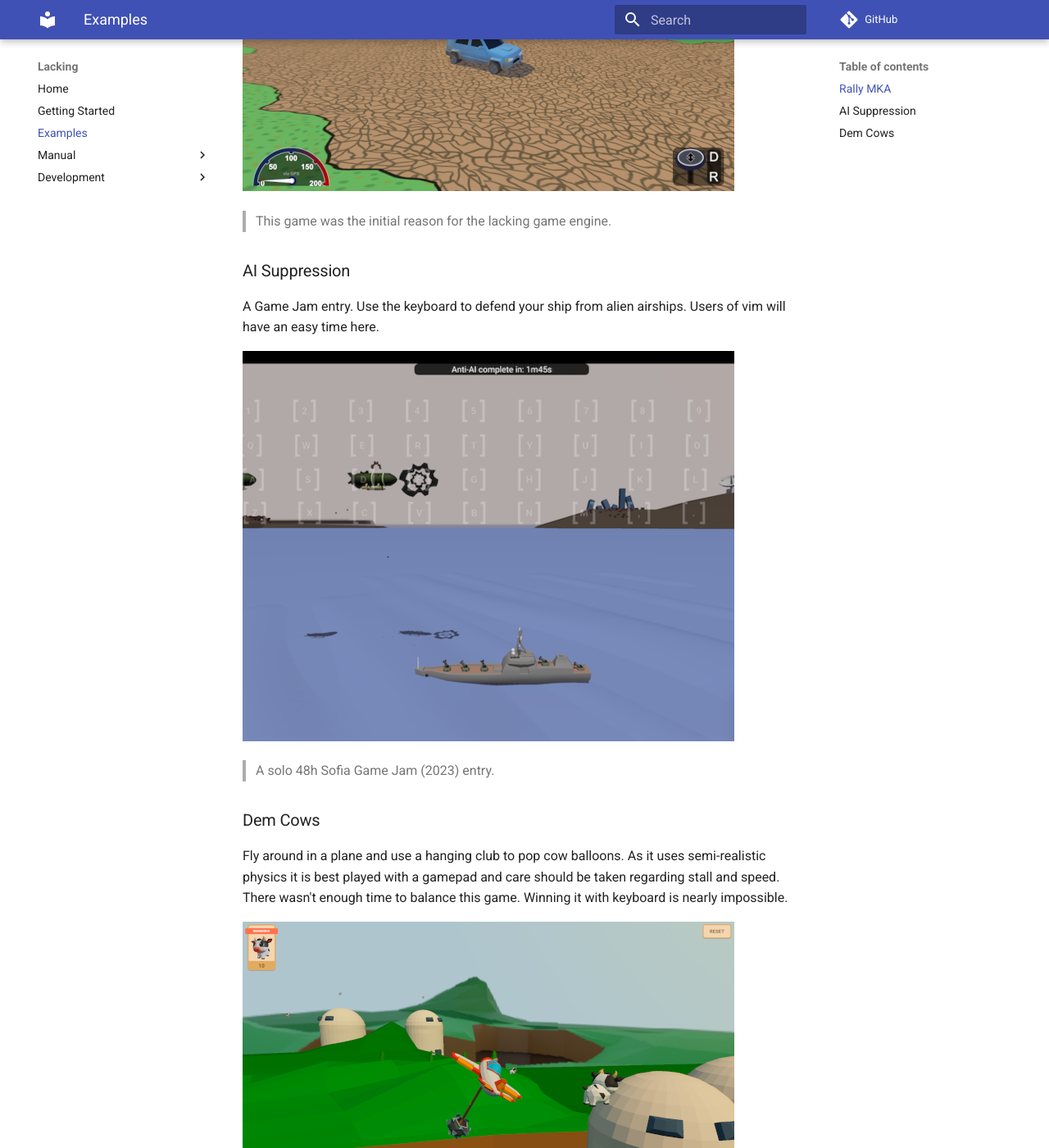
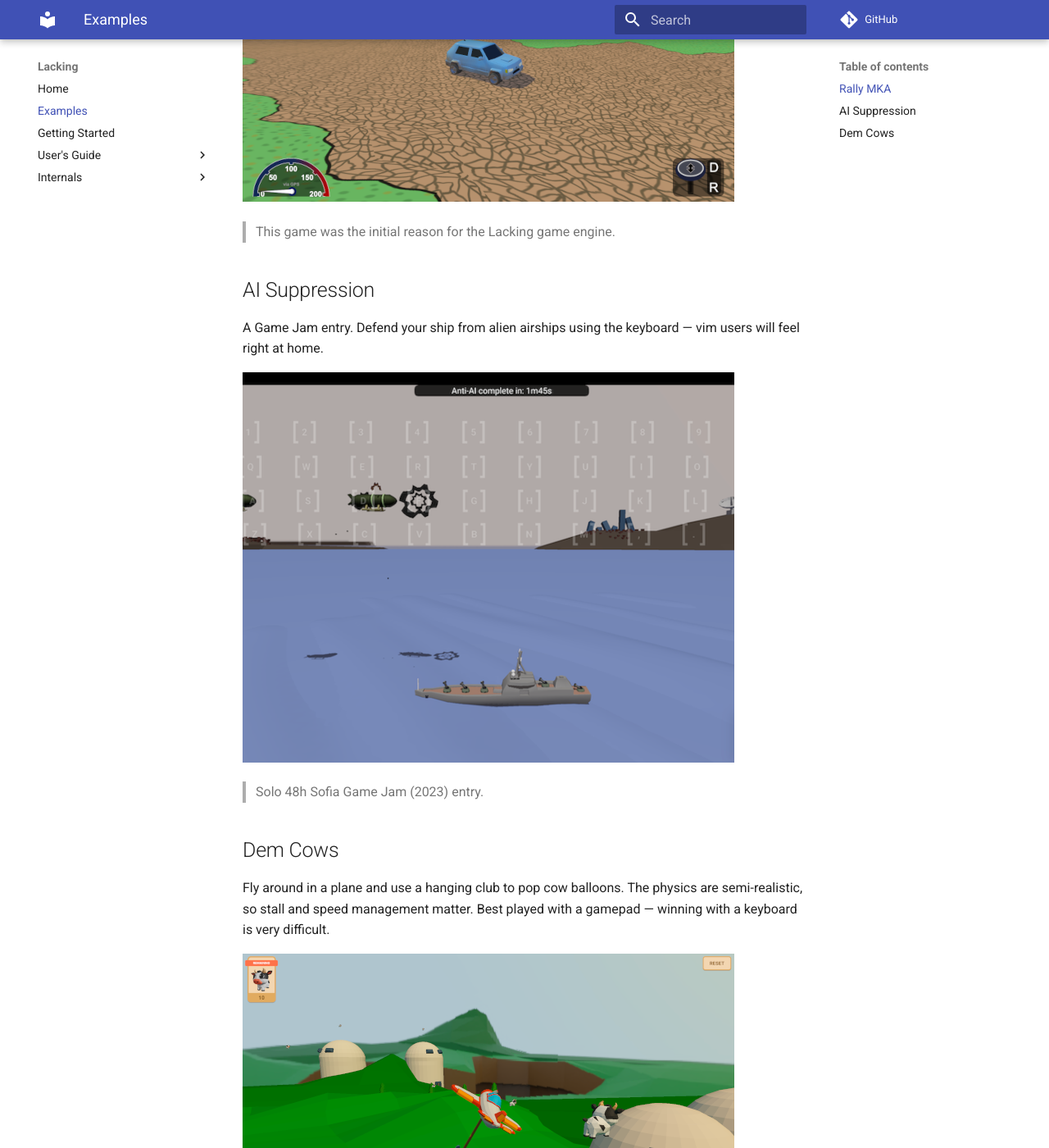
Before and after one commit to mokiat/lacking, an MkDocs documentation site: the page built from docs/examples.md, in a window 1280 px wide and 1400 px high, scrolled down 455 px. Shown: the whole window at 82% size. Built offline with MkDocs 1.6.1 and Material for MkDocs 9.7.7, drawn with Linux system fonts in a browser that asks for light colours; comment, search, counter and statistics services are not loaded; some of the changed text lies outside the part shown.

Commit message:
docs: Structure and content improvements

```diff
--- a/docs/examples.md
+++ b/docs/examples.md
@@ -4,29 +4,29 @@
 
 # Examples
 
-Following are some example games and apps made with Lacking.
+Games and apps built with Lacking:
 
-### Rally MKA
+## Rally MKA
 
 Drive around in a car with no particular purpose except to zone out.
 Best played with keyboard or mouse. The gamepad option is hard.
 
 [![Rally MKA](./images/example-rally-mka.png)](https://mokiat.itch.io/rally-mka)
 
-> This game was the initial reason for the lacking game engine.
+> This game was the initial reason for the Lacking game engine.
 
-### AI Suppression
+## AI Suppression
 
-A Game Jam entry. Use the keyboard to defend your ship from alien airships. Users of vim will have an easy time here.
+A Game Jam entry. Defend your ship from alien airships using the keyboard — vim users will feel right at home.
 
 [![AI Suppression](./images/example-ai-suppression.png)](https://mokiat.itch.io/ai-suppression)
 
-> A solo 48h Sofia Game Jam (2023) entry.
+> Solo 48h Sofia Game Jam (2023) entry.
 
-### Dem Cows
+## Dem Cows
 
-Fly around in a plane and use a hanging club to pop cow balloons. As it uses semi-realistic physics it is best played with a gamepad and care should be taken regarding stall and speed. There wasn't enough time to balance this game. Winning it with keyboard is nearly impossible.
+Fly around in a plane and use a hanging club to pop cow balloons. The physics are semi-realistic, so stall and speed management matter. Best played with a gamepad — winning with a keyboard is very difficult.
 
 [![Dem Cows](./images/example-dem-cows.png)](https://mokiat.itch.io/dem-cows)
 
-> A duo 48h Hardcore Game Jam (2024) entry.
+> Duo 48h Hardcore Game Jam (2024) entry.
--- a/mkdocs.yml
+++ b/mkdocs.yml
@@ -5,9 +5,9 @@
   name: material
 nav:
   - Home: index.md
+  - Examples: examples.md
   - Getting Started: getting-started.md
-  - Examples: examples.md
-  - Manual:
+  - User's Guide:
     - Application: manual/application/index.md
     - ECS: manual/ecs/index.md
     - Game: manual/game/index.md
@@ -15,7 +15,7 @@
       - Shader: manual/graphics/shader.md
     - Rendering: manual/rendering/index.md
     - User Interface: manual/user-interface/index.md
-  - Development:
+  - Internals:
     - Physics:
       - Overview: development/physics/index.md
       - References: development/physics/references.md
@@ -34,6 +34,7 @@
 markdown_extensions:
   - pymdownx.arithmatex:
       generic: true
+  - pymdownx.superfences:
 extra_javascript:
   - https://polyfill.io/v3/polyfill.min.js?features=es6
   - https://cdn.jsdelivr.net/npm/mathjax@3/es5/tex-mml-chtml.js
```
Also changed, not shown: docs/getting-started.md (+9 -12 lines), docs/index.md (+2 -2 lines).
